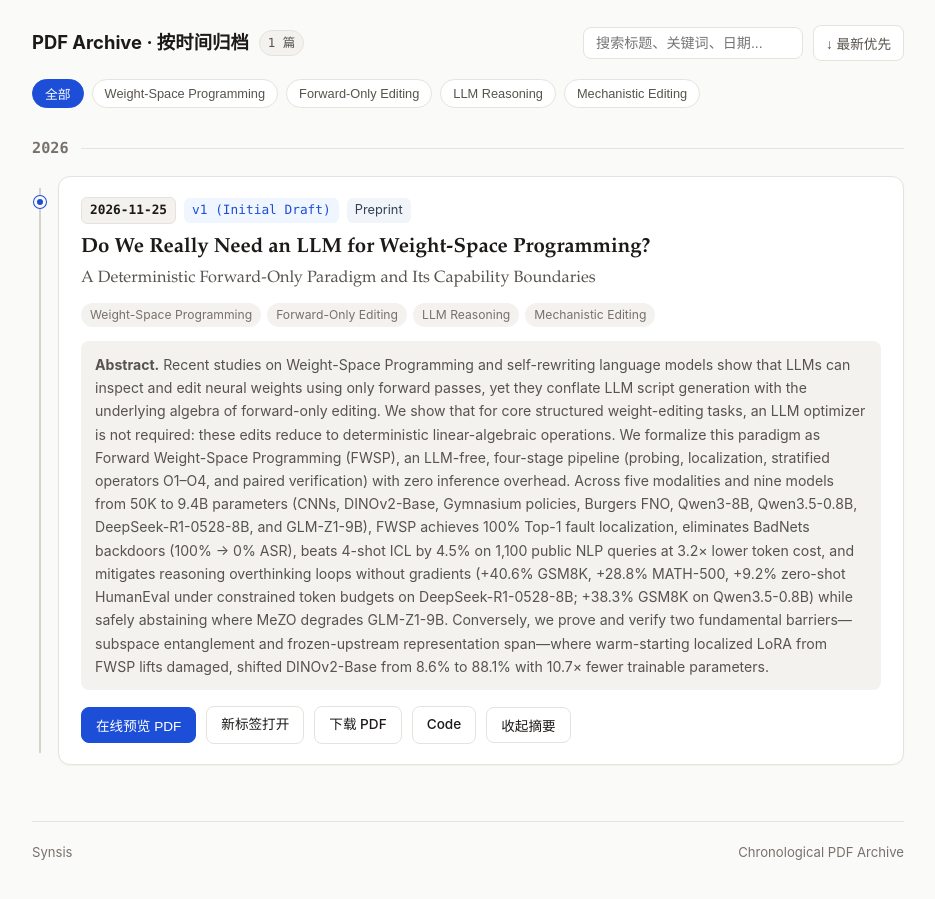
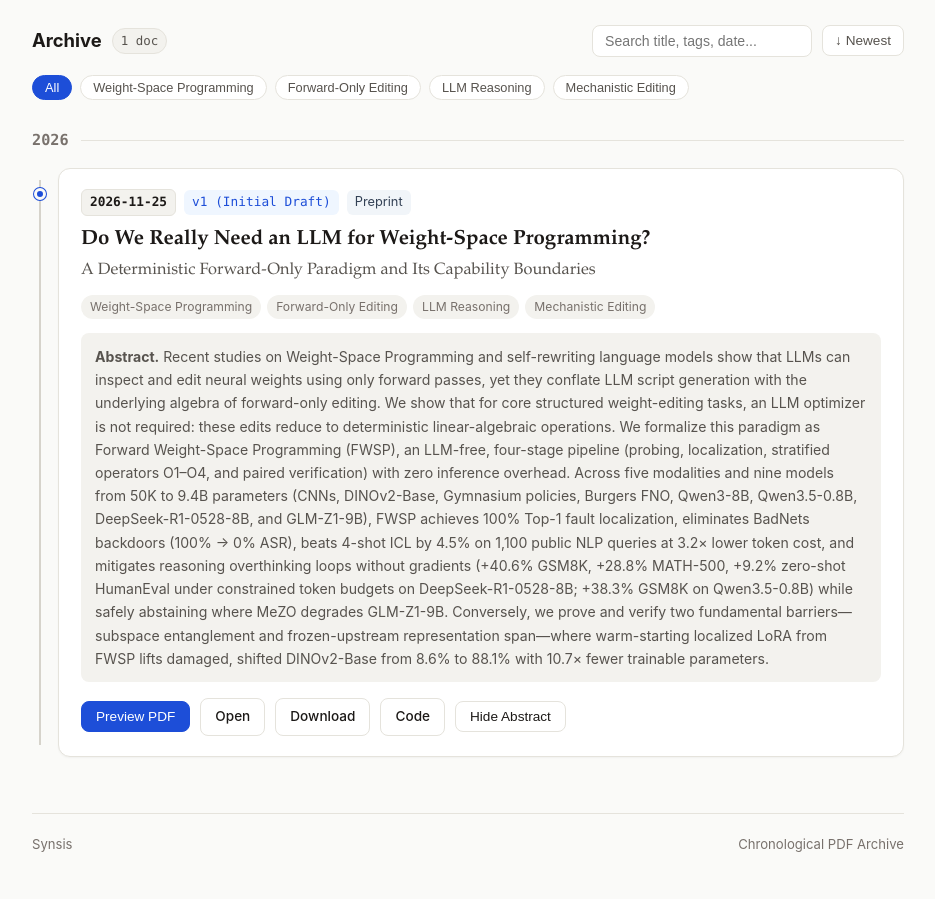
Before and after one commit to synsis/synsis.github.io, a plain HTML site: page index.html in a window 1280 px wide. Shown: the part 155-1054 px from the top of the page, without its empty margins (172-1107 px from the left). Drawn offline with Linux system fonts and the light colour scheme.

Commit message:
Switch entire site UI to English only

```diff
--- a/index.html
+++ b/index.html
@@ -1,5 +1,5 @@
 <!DOCTYPE html>
-<html lang="zh-CN">
+<html lang="en">
 <head>
   <meta charset="utf-8">
   <meta name="viewport" content="width=device-width, initial-scale=1.0">
@@ -24,8 +24,8 @@
       --shadow-sm: 0 1px 2px rgba(28, 25, 23, 0.04);
       --shadow-md: 0 8px 24px rgba(28, 25, 23, 0.08);
       --radius: 12px;
-      --font-sans: -apple-system, BlinkMacSystemFont, "Segoe UI", "PingFang SC", "Hiragino Sans GB", "Microsoft YaHei", Roboto, "Helvetica Neue", Arial, sans-serif;
-      --font-serif: "Iowan Old Style", "Palatino Linotype", Palatino, Georgia, "Songti SC", serif;
+      --font-sans: -apple-system, BlinkMacSystemFont, "Segoe UI", Roboto, "Helvetica Neue", Arial, sans-serif;
+      --font-serif: "Iowan Old Style", "Palatino Linotype", Palatino, Georgia, serif;
       --font-mono: ui-monospace, SFMono-Regular, Menlo, Monaco, Consolas, monospace;
     }
 
@@ -570,7 +570,7 @@
     <main>
       <div class="toolbar">
         <h2 class="section-title">
-          PDF Archive · 按时间归档
+          Archive
           <span id="paperCount" class="count-pill">0</span>
         </h2>
         <div class="controls">
@@ -578,11 +578,11 @@
             id="searchInput"
             class="search-input"
             type="search"
-            placeholder="搜索标题、关键词、日期..."
+            placeholder="Search title, tags, date..."
             aria-label="Search papers"
           >
           <button id="sortToggle" class="sort-btn" type="button">
-            ↓ 最新优先
+            ↓ Newest
           </button>
         </div>
       </div>
@@ -606,9 +606,9 @@
           <div id="modalSub" class="modal-sub"></div>
         </div>
         <div class="modal-actions">
-          <a id="modalOpenTab" class="btn" href="#" target="_blank" rel="noopener">新标签打开</a>
-          <a id="modalDownload" class="btn" href="#" download>下载 PDF</a>
-          <button id="modalClose" class="btn" type="button">关闭 (Esc)</button>
+          <a id="modalOpenTab" class="btn" href="#" target="_blank" rel="noopener">Open in New Tab</a>
+          <a id="modalDownload" class="btn" href="#" download>Download</a>
+          <button id="modalClose" class="btn" type="button">Close (Esc)</button>
         </div>
       </div>
       <iframe id="pdfFrame" class="pdf-frame" title="PDF Preview"></iframe>
@@ -676,7 +676,7 @@
         const tags = ["ALL", ...Array.from(tagSet)];
         tagBar.innerHTML = tags
           .map((tag) => {
-            const label = tag === "ALL" ? "全部" : tag;
+            const label = tag === "ALL" ? "All" : tag;
             const active = state.activeTag === tag ? "active" : "";
             return `<button type="button" class="tag-filter ${active}" data-tag="${escapeHtml(tag)}">${escapeHtml(label)}</button>`;
           })
@@ -713,10 +713,10 @@
 
       function renderTimeline() {
         const list = getFilteredPapers();
-        paperCount.textContent = `${list.length} 篇`;
+        paperCount.textContent = `${list.length} ${list.length === 1 ? "doc" : "docs"}`;
 
         if (list.length === 0) {
-          timelineRoot.innerHTML = `<div class="empty-state">没有匹配的 PDF 文档。</div>`;
+          timelineRoot.innerHTML = `<div class="empty-state">No matching PDFs found.</div>`;
           return;
         }
 
@@ -748,7 +748,7 @@
                   : "";
 
                 const abstractToggle = p.abstract
-                  ? `<button type="button" class="btn" data-toggle-abstract="${escapeHtml(p.id)}">${expandAbstractByDefault ? "收起摘要" : "查看摘要"}</button>`
+                  ? `<button type="button" class="btn" data-toggle-abstract="${escapeHtml(p.id)}">${expandAbstractByDefault ? "Hide Abstract" : "Abstract"}</button>`
                   : "";
 
                 const abstractBlock = p.abstract
@@ -769,9 +769,9 @@
                       ${tagsHtml ? `<div class="paper-tags">${tagsHtml}</div>` : ""}
                       ${abstractBlock}
                       <div class="paper-actions">
-                        <button type="button" class="btn btn-primary" data-preview-id="${escapeHtml(p.id)}">在线预览 PDF</button>
-                        <a class="btn" href="${escapeHtml(p.pdf)}" target="_blank" rel="noopener">新标签打开</a>
-                        <a class="btn" href="${escapeHtml(p.pdf)}" download>下载 PDF</a>
+                        <button type="button" class="btn btn-primary" data-preview-id="${escapeHtml(p.id)}">Preview PDF</button>
+                        <a class="btn" href="${escapeHtml(p.pdf)}" target="_blank" rel="noopener">Open</a>
+                        <a class="btn" href="${escapeHtml(p.pdf)}" download>Download</a>
                         ${codeBtn}
                         ${abstractToggle}
                       </div>
@@ -831,7 +831,7 @@
 
       sortToggle.addEventListener("click", () => {
         state.sortDesc = !state.sortDesc;
-        sortToggle.textContent = state.sortDesc ? "↓ 最新优先" : "↑ 最早优先";
+        sortToggle.textContent = state.sortDesc ? "↓ Newest" : "↑ Oldest";
         renderTimeline();
       });
 
@@ -847,7 +847,7 @@
           const box = document.getElementById(`abs-${id}`);
           if (box) {
             const isHidden = box.classList.toggle("hidden");
-            absBtn.textContent = isHidden ? "查看摘要" : "收起摘要";
+            absBtn.textContent = isHidden ? "Abstract" : "Hide Abstract";
           }
         }
       });
```
Also changed, not shown: papers/index.html (+1 -1 lines).
